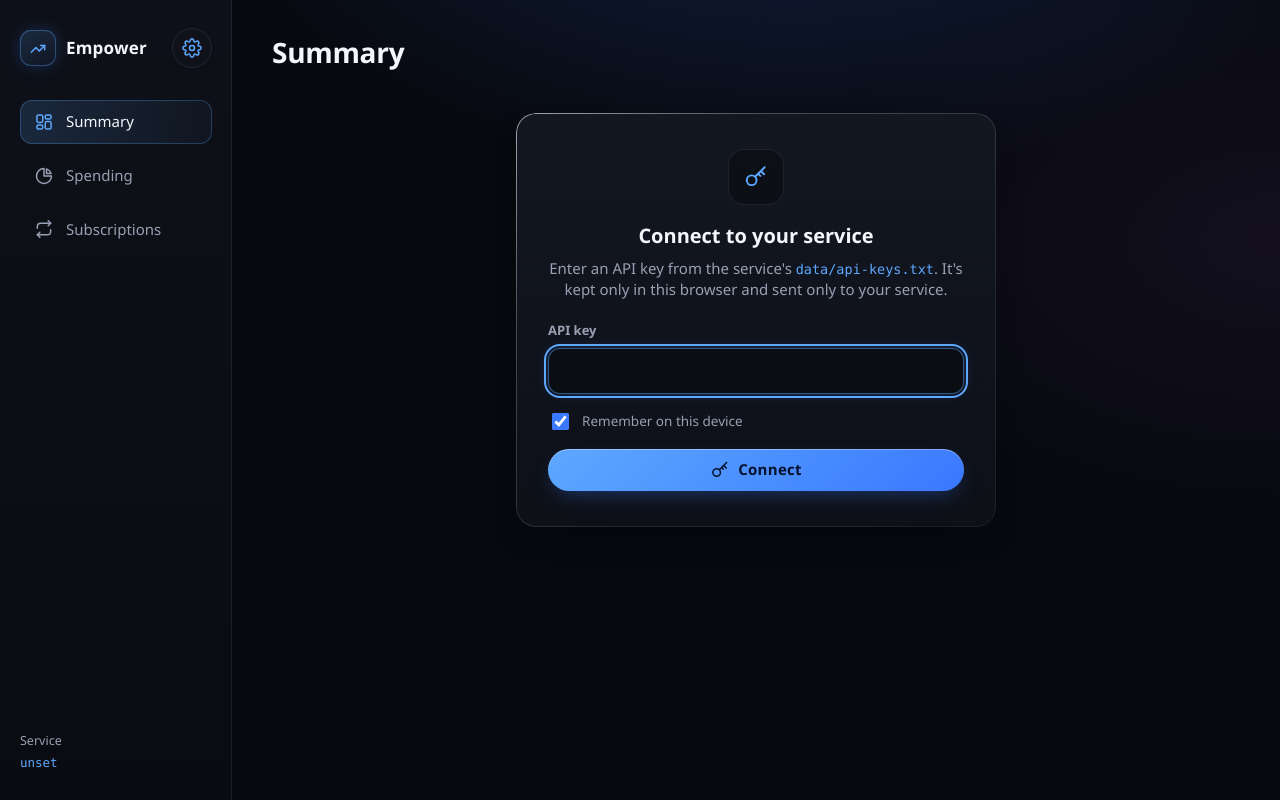
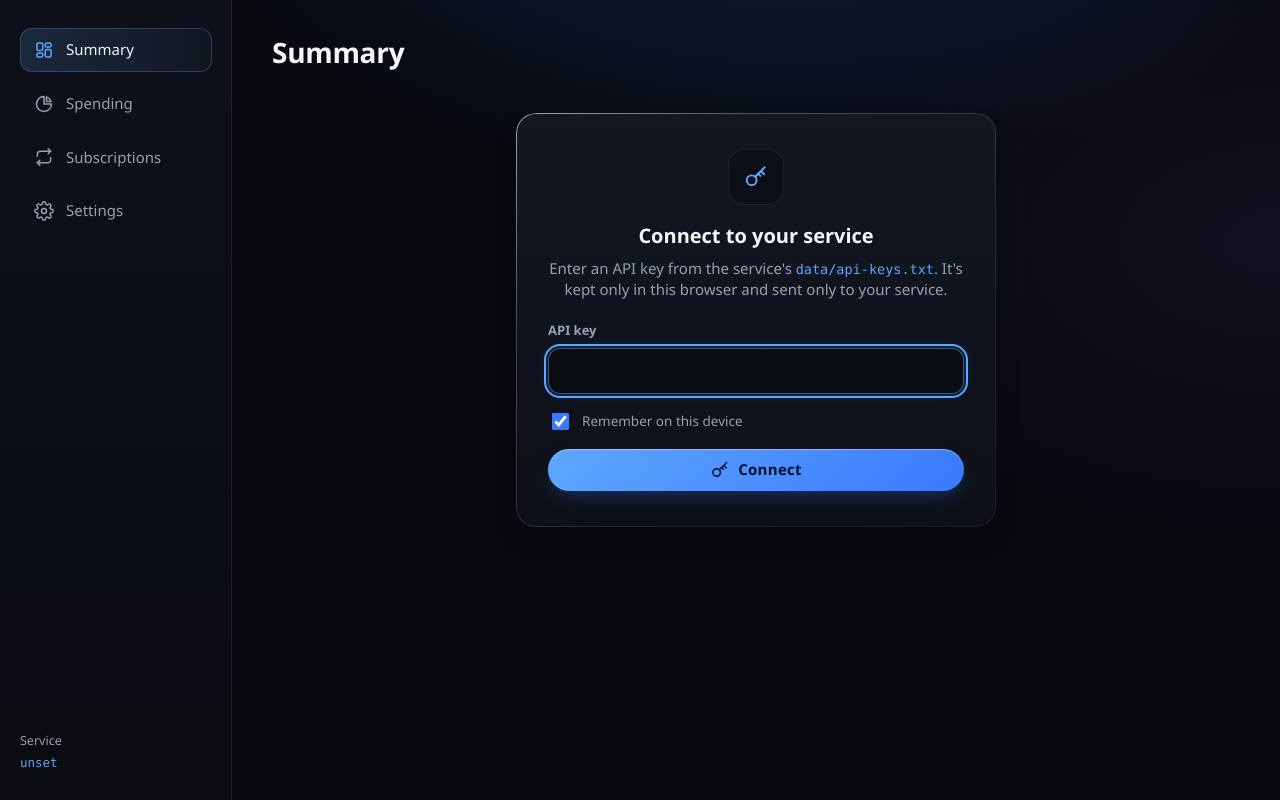
Before and after one commit to mr-jacob-gh/empower-wrapper-site, a website built with Vite: page index.html in a window 1280 px wide. Built offline with nearby package versions, Linux system fonts and the light colour scheme; no server answers.

Commit message:
remove empower label and icon and move settings

```diff
--- a/src/icons.ts
+++ b/src/icons.ts
@@ -3,7 +3,6 @@ const svg = (body: string): string =>
   `<svg viewBox="0 0 24 24" width="20" height="20" fill="none" stroke="currentColor" stroke-width="1.8" stroke-linecap="round" stroke-linejoin="round" aria-hidden="true">${body}</svg>`;
 
 export const icons = {
-  logo: svg(`<path d="M4 17l5.5-5.5 4 4L20 9"/><path d="M15 9h5v5"/>`),
   dashboard: svg(`<rect x="3.5" y="3.5" width="7" height="9" rx="2"/><rect x="13.5" y="3.5" width="7" height="5" rx="2"/><rect x="13.5" y="11.5" width="7" height="9" rx="2"/><rect x="3.5" y="15.5" width="7" height="5" rx="2"/>`),
   bank: svg(`<path d="M3 9.5L12 4l9 5.5"/><path d="M5 10v8M9.7 10v8M14.3 10v8M19 10v8M3 20h18"/>`),
   card: svg(`<rect x="3" y="5.5" width="18" height="13" rx="2.5"/><path d="M3 10h18M7 15h4"/>`),
--- a/src/main.ts
+++ b/src/main.ts
@@ -98,14 +98,11 @@ const root = document.querySelector<HTMLDivElement>("#app")!;
 root.innerHTML = `
   <div class="app">
     <aside class="sidebar">
-      <div class="sidebar__head">
-        <div class="brand"><span class="brand__mark">${icons.logo}</span><span>Empower</span></div>
-        <a class="icon-btn" href="#/settings" data-nav="settings" aria-label="Settings" title="Settings">${icons.settings}</a>
-      </div>
       <nav class="nav" aria-label="Main">
         <a class="nav__item is-active" href="#" data-nav="dashboard" aria-current="page">${icons.dashboard}<span>Summary</span></a>
         <a class="nav__item" href="#/spending" data-nav="spending">${icons.pie}<span>Spending</span></a>
         <a class="nav__item" href="#/subscriptions" data-nav="subscriptions">${icons.repeat}<span>Subscriptions</span></a>
+        <a class="nav__item" href="#/settings" data-nav="settings">${icons.settings}<span>Settings</span></a>
       </nav>
       <div class="sidebar__foot">
         <div class="muted small">Service</div>
@@ -114,15 +111,12 @@ root.innerHTML = `
     </aside>
 
     <header class="topbar">
-      <div class="brand"><span class="brand__mark">${icons.logo}</span><span>Empower</span></div>
       <nav class="topnav" aria-label="Main">
         <a class="topnav__item is-active" href="#" data-nav="dashboard" aria-current="page">Summary</a>
         <a class="topnav__item" href="#/spending" data-nav="spending">Spending</a>
         <a class="topnav__item" href="#/subscriptions" data-nav="subscriptions">Subscriptions</a>
+        <a class="topnav__item topnav__item--icon" href="#/settings" data-nav="settings" aria-label="Settings" title="Settings">${icons.settings}</a>
       </nav>
-      <div class="topbar__actions">
-        <a class="icon-btn" href="#/settings" data-nav="settings" aria-label="Settings" title="Settings">${icons.settings}</a>
-      </div>
     </header>
 
     <main class="main">
--- a/src/styles.css
+++ b/src/styles.css
@@ -98,25 +98,6 @@ ul { margin: 0; padding: 0; list-style: none; }
   min-height: 100vh;
 }
 
-.brand {
-  display: flex;
-  align-items: center;
-  gap: 10px;
-  font-weight: 700;
-  font-size: 17px;
-  letter-spacing: 0.2px;
-}
-.brand__mark {
-  display: grid;
-  place-items: center;
-  width: 36px;
-  height: 36px;
-  border-radius: 11px;
-  background: linear-gradient(145deg, rgba(94, 168, 255, 0.18), rgba(58, 120, 255, 0.04));
-  box-shadow: inset 0 0 0 1px rgba(94, 168, 255, 0.35), 0 0 18px -4px var(--accent-glow);
-  color: var(--accent);
-}
-
 .sidebar {
   position: sticky;
   top: 0;
@@ -128,7 +109,6 @@ ul { margin: 0; padding: 0; list-style: none; }
   background: linear-gradient(180deg, rgba(15, 18, 26, 0.85), rgba(10, 12, 18, 0.85));
   box-shadow: inset -1px 0 0 var(--border);
 }
-.sidebar__head { display: flex; align-items: center; justify-content: space-between; gap: 8px; }
 .nav { display: flex; flex-direction: column; gap: 10px; }
 .nav__item {
   display: flex;
@@ -249,13 +229,6 @@ ul { margin: 0; padding: 0; list-style: none; }
 }
 .icon-btn:hover { box-shadow: inset 0 0 0 1px var(--border-strong), 0 6px 16px -10px var(--sh-dark); }
 .icon-btn:active { box-shadow: var(--pressed); }
-a.icon-btn { text-decoration: none; }
-/* The Settings cog while Settings is open. */
-.icon-btn.is-active {
-  color: var(--text);
-  background: rgba(94, 168, 255, 0.14);
-  box-shadow: inset 0 0 0 1px rgba(94, 168, 255, 0.45), 0 0 16px -4px var(--accent-glow);
-}
 .btn:disabled { opacity: 0.55; cursor: default; filter: none; transform: none; }
 
 .is-loading [data-action="reload"] svg { animation: spin 0.9s linear infinite; }
@@ -1403,9 +1376,7 @@ fieldset.app-field > .app-field__control { margin-left: 224px; }
     backdrop-filter: blur(14px);
     box-shadow: inset 0 -1px 0 var(--border);
   }
-  .topbar__actions { display: flex; gap: 12px; }
   .topbar { flex-wrap: wrap; row-gap: 12px; }
-  /* Page switch on its own row under the brand and buttons. */
   .topnav {
     order: 3;
     display: flex;
@@ -1426,6 +1397,9 @@ fieldset.app-field > .app-field__control { margin-left: 224px; }
     text-align: center;
     text-decoration: none;
   }
+  /* Settings: just the cog, so the three page names keep their room. */
+  .topnav__item--icon { display: grid; flex: 0 0 46px; place-items: center; padding: 0; }
+  .topnav__item--icon svg { width: 18px; height: 18px; }
   .topnav__item.is-active {
     background: #f4f6fb;
     color: #0a0d14;
```
Also changed, not shown: README.md.
